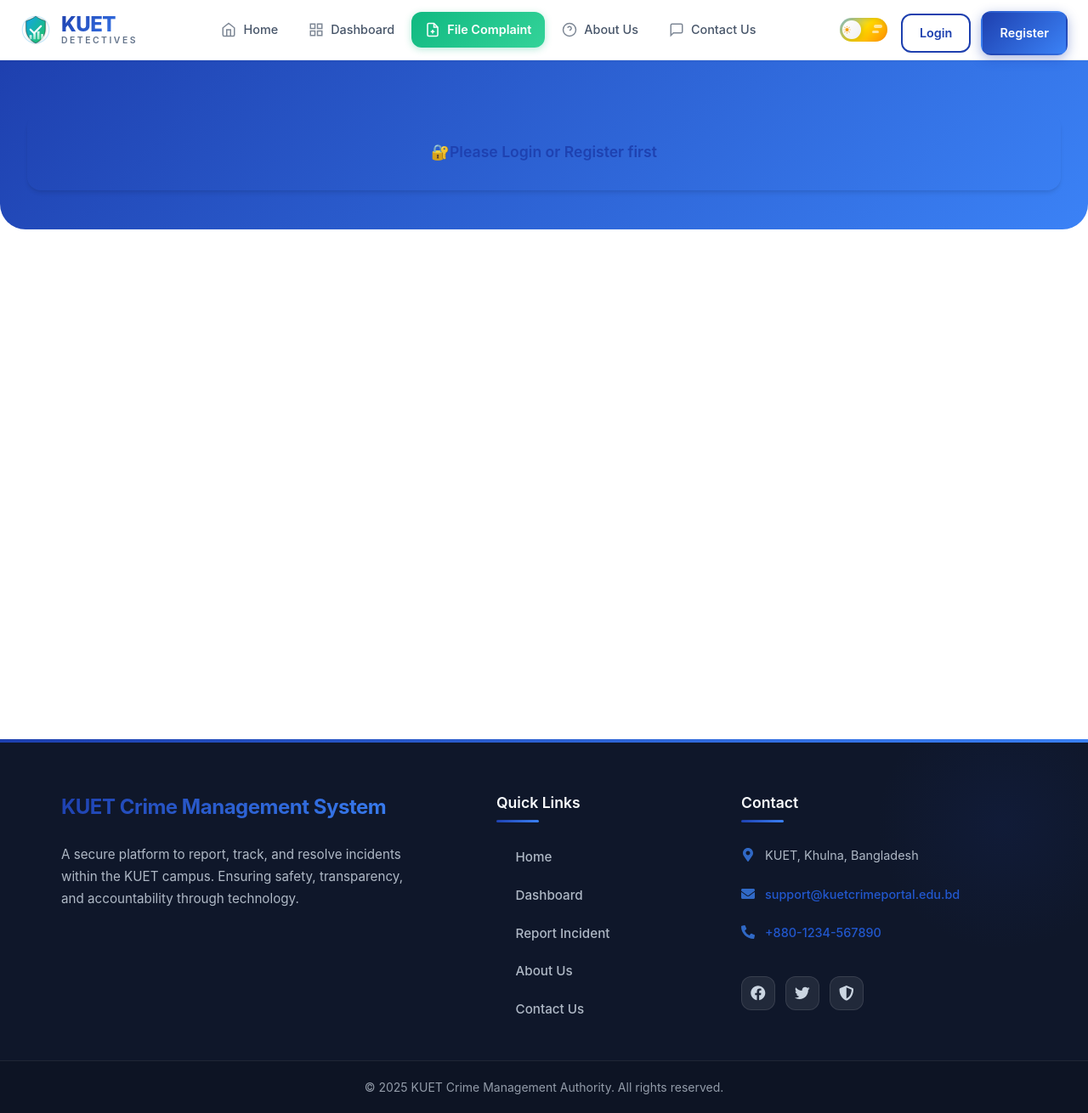
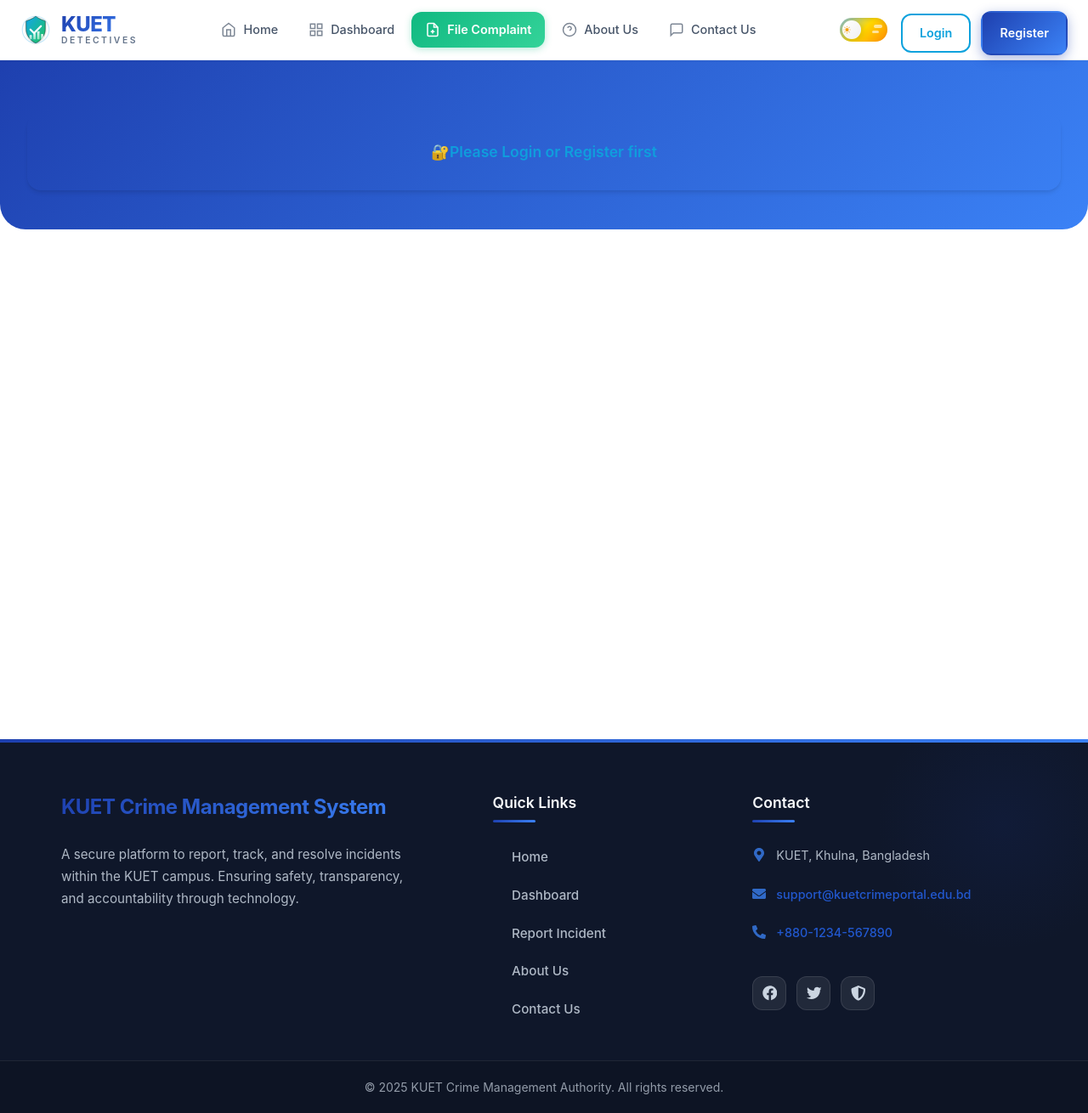
Before and after one commit to CodingABoveHEAd/kuet-crime-management-system, a React (Vite) app in the folder frontend/: page /dashboard in a window 1280 px wide. Shown: the whole page at 85% size. Built offline with nearby package versions, Linux system fonts and the light colour scheme.

Commit message:
fixed some css issue

```diff
--- a/frontend/src/styles/componentstyles/Footer.css
+++ b/frontend/src/styles/componentstyles/Footer.css
@@ -40,7 +40,7 @@
 
 /* Footer Container Grid */
 .footer-container {
-  max-width: 1200px;
+  /* max-width: 1200px; */
   margin: 0 auto;
   padding: 0 2rem 2.5rem;
   display: grid;
@@ -303,6 +303,9 @@
   animation: fadeInUp 0.6s ease-out;
 }
 
-.footer-section:nth-child(1) { animation-delay: 0.1s; }
+/* .footer-section{
+  margin-left: 70px;
+} */
+.footer-section:nth-child(1) { animation-delay: 0.1s;padding-left: 40px; }
 .footer-section:nth-child(2) { animation-delay: 0.2s; }
 .footer-section:nth-child(3) { animation-delay: 0.3s; }
--- a/frontend/src/styles/componentstyles/Navbar.css
+++ b/frontend/src/styles/componentstyles/Navbar.css
@@ -23,7 +23,7 @@
 }
 
 .nav-container {
-  max-width: 1400px;
+  /* max-width: 1400px; */
   margin: 0 auto;
   padding: 0 1.5rem;
   display: flex;
--- a/frontend/src/styles/theme.css
+++ b/frontend/src/styles/theme.css
@@ -7,7 +7,7 @@
 :root,
 [data-theme="light"] {
   /* Primary Colors - Detective/Investigative Theme */
-  --color-primary: #1e40af;
+  --color-primary: #0ea2dd;
   --color-primary-light: #3b82f6;
   --color-primary-dark: #1e3a8a;
   --color-primary-rgb: 30, 64, 175;
```
